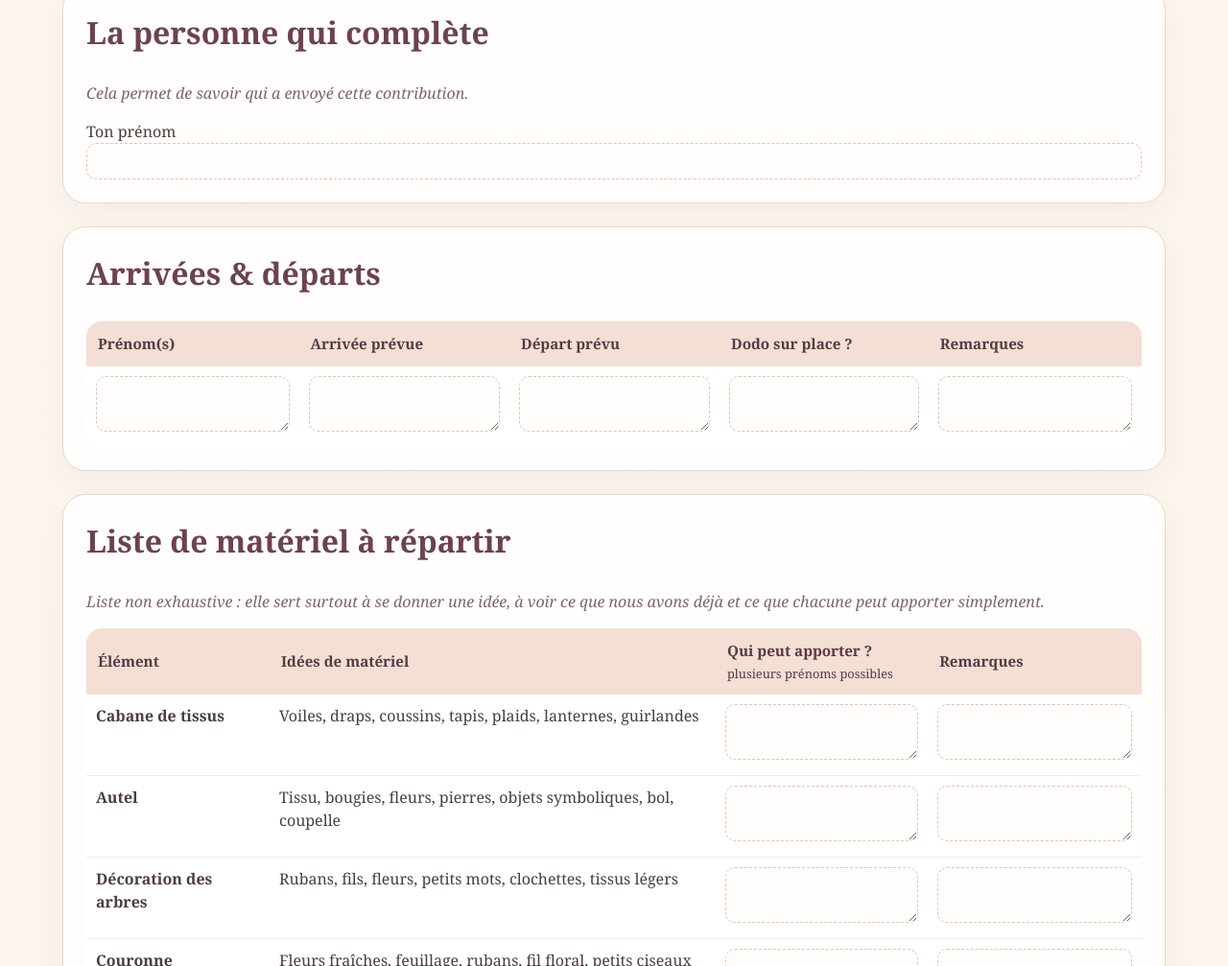
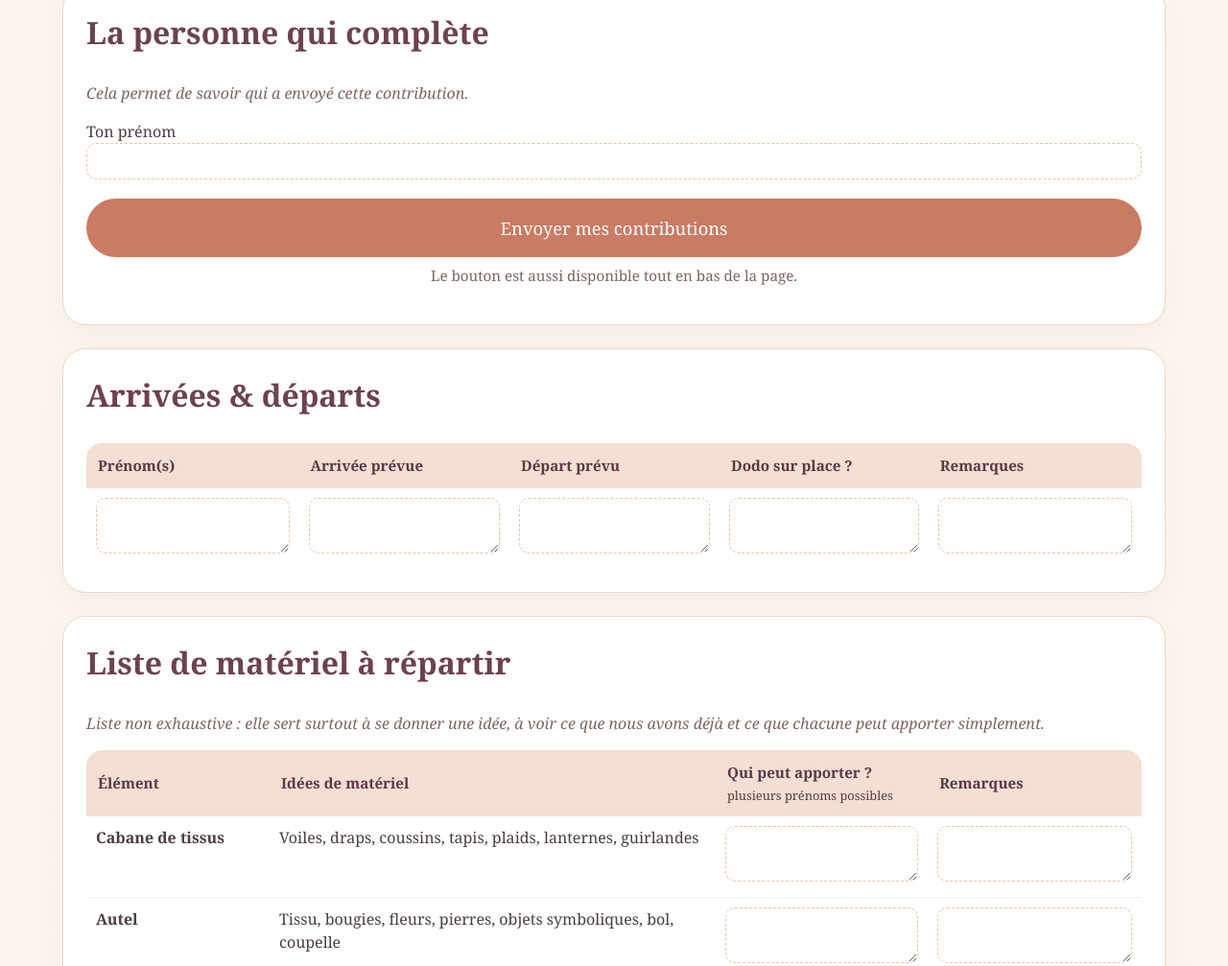
Before and after one commit to toutpartdetoi-beep/orga-blessing-way-caro, a plain HTML site: page index.html in a window 1280 px wide. Shown: the part 2165-3172 px from the top of the page at 96% size. Drawn offline with Linux system fonts and the light colour scheme.

Commit message:
Update index.html

```diff
--- a/index.html
+++ b/index.html
@@ -181,6 +181,18 @@
 
     button:hover { background: #543241; }
 
+    .submit-top {
+      margin: 20px 0 0;
+      background: var(--terracotta);
+    }
+
+    .submit-note {
+      text-align: center;
+      font-size: .95rem;
+      color: #7d6568;
+      margin-top: 8px;
+    }
+
     footer {
       text-align: center;
       padding: 40px 20px 70px;
@@ -237,6 +249,8 @@
     <p class="soft">Cela permet de savoir qui a envoyé cette contribution.</p>
     <label>Ton prénom</label>
     <input type="text" name="prenom_participante" required>
+    <button class="submit-top" type="submit">Envoyer mes contributions</button>
+    <p class="submit-note">Le bouton est aussi disponible tout en bas de la page.</p>
   </section>
 
   <section class="card">
```
